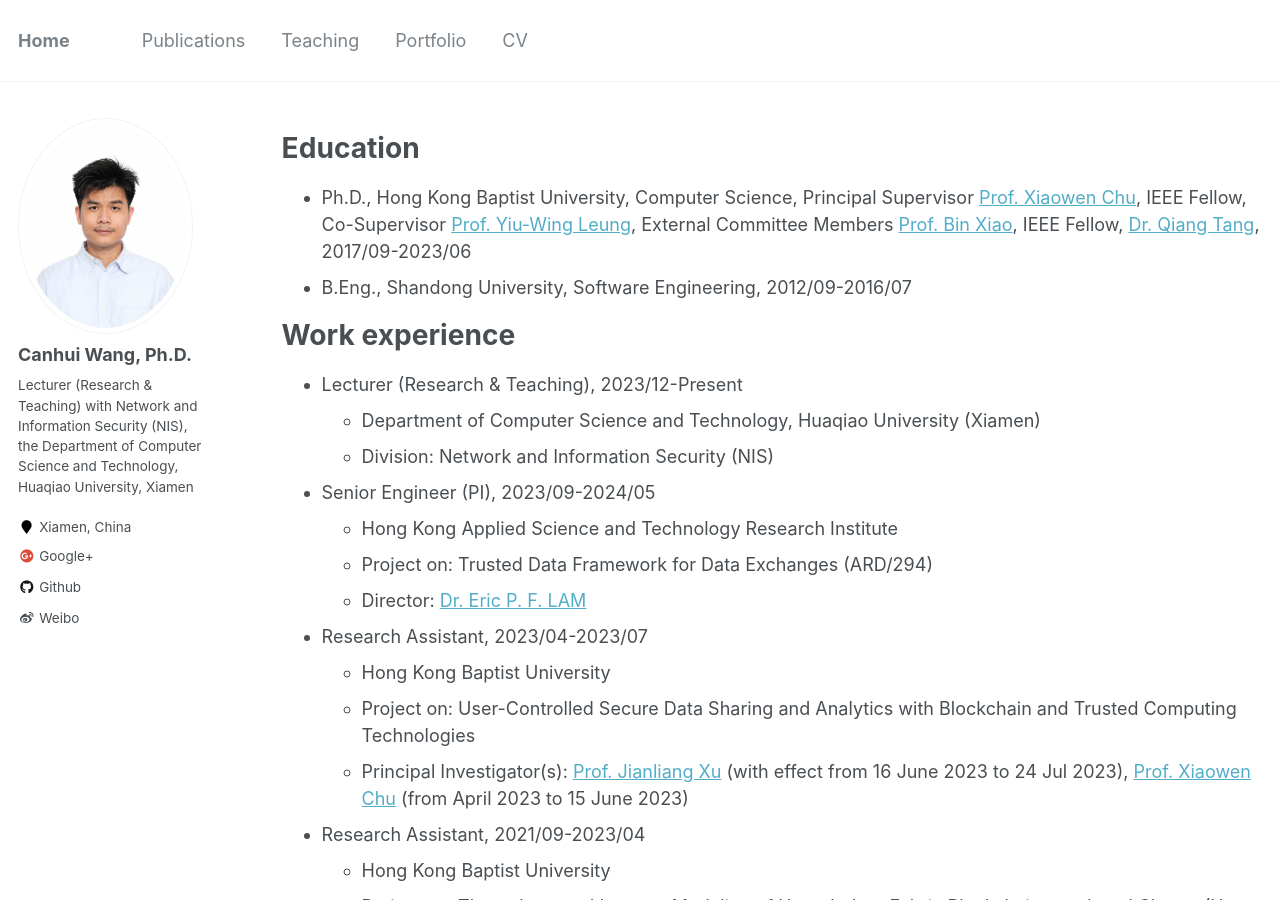
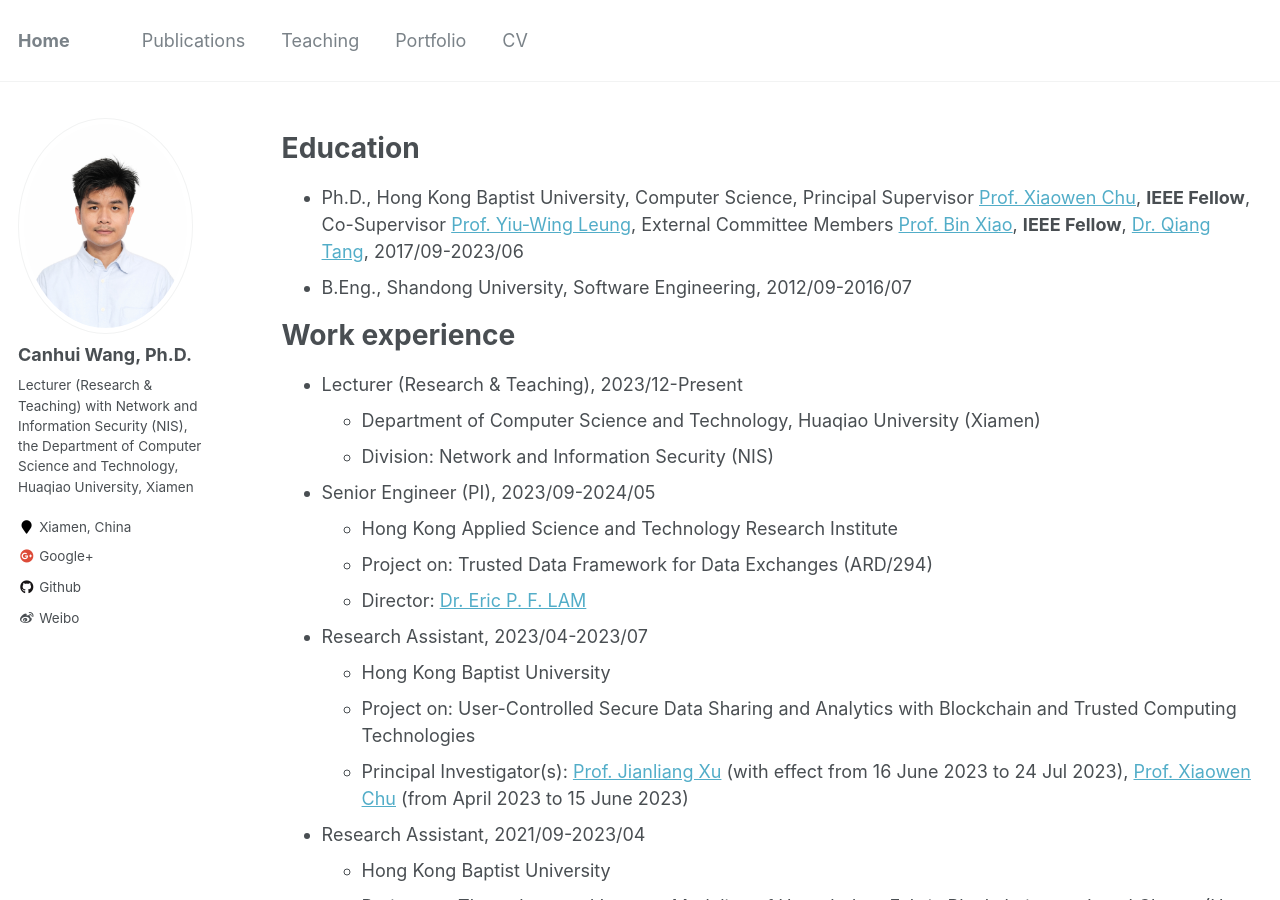
Before and after one commit to Canhui/canhui.github.io, a Jekyll site: the page built from _pages/cv.md, in a window 1280 px wide and 900 px high. Built offline with Jekyll 4.4.1, drawn with Linux system fonts in a browser that asks for light colours.

Commit message:
Update cv.md

```diff
--- a/_pages/cv.md
+++ b/_pages/cv.md
@@ -11,7 +11,7 @@ redirect_from:
 
 Education
 ======
-* Ph.D., Hong Kong Baptist University, Computer Science, Principal Supervisor [Prof. Xiaowen Chu](https://www.comp.hkbu.edu.hk/~chxw/), IEEE Fellow, Co-Supervisor [Prof. Yiu-Wing Leung](https://www.comp.hkbu.edu.hk/v1/?page=profile&id=ywleung), External Committee Members [Prof. Bin Xiao](https://web.comp.polyu.edu.hk/csbxiao/), IEEE Fellow, [Dr. Qiang Tang](https://www.sydney.edu.au/engineering/about/our-people/academic-staff/qiang-tang.html), 2017/09-2023/06
+* Ph.D., Hong Kong Baptist University, Computer Science, Principal Supervisor [Prof. Xiaowen Chu](https://www.comp.hkbu.edu.hk/~chxw/), **IEEE Fellow**, Co-Supervisor [Prof. Yiu-Wing Leung](https://www.comp.hkbu.edu.hk/v1/?page=profile&id=ywleung), External Committee Members [Prof. Bin Xiao](https://web.comp.polyu.edu.hk/csbxiao/), **IEEE Fellow**, [Dr. Qiang Tang](https://www.sydney.edu.au/engineering/about/our-people/academic-staff/qiang-tang.html), 2017/09-2023/06
 * B.Eng., Shandong University, Software Engineering, 2012/09-2016/07
 
 Work experience
```
